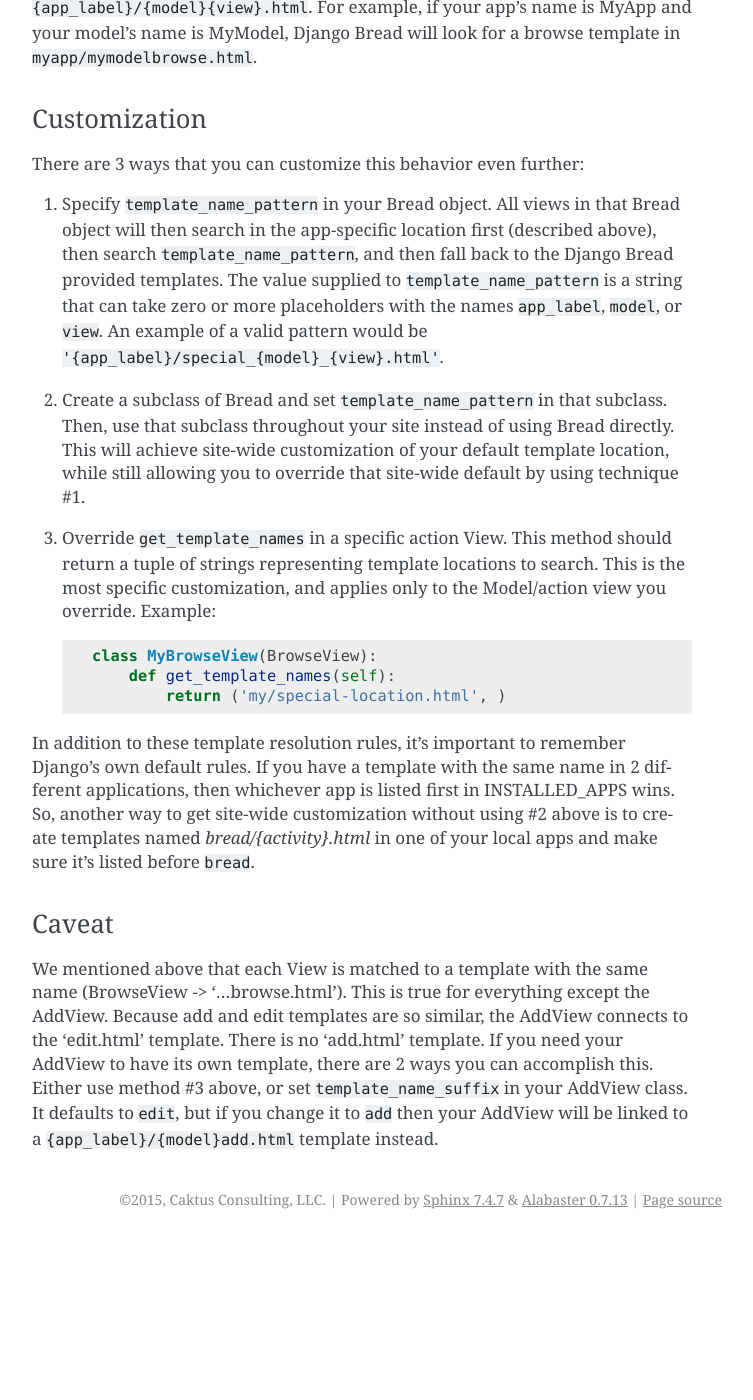
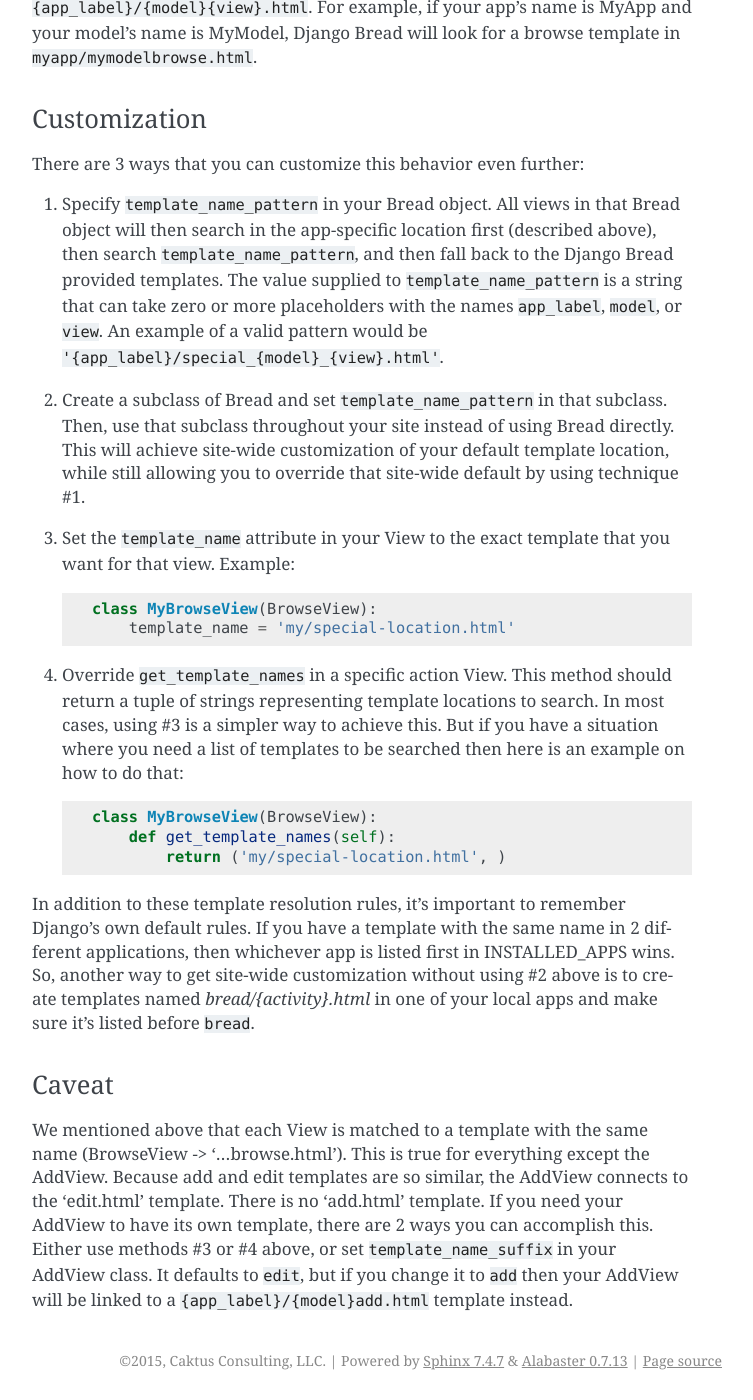
Before and after one commit to caktus/django_bread, a Sphinx documentation site: the page built from docs/templates.rst, in a window 1280 px wide and 1400 px high, scrolled down 1008 px. Shown: the whole window, without its empty margins (388-1141 px from the left). Built offline with Sphinx 7.4.7, drawn with Linux system fonts in a browser that asks for light colours; pages that are not in the unit, such as notebooks, are missing from menus; before the commit the page ends 2247 px from its top, so only the background shows below that.

Commit message:
Found an easier way to customize a specific View's template

```diff
--- a/docs/templates.rst
+++ b/docs/templates.rst
@@ -66,9 +66,19 @@ There are 3 ways that you can customize this behavior even further:
    customization of your default template location, while still allowing you to override that
    site-wide default by using technique #1.
 
-3. Override ``get_template_names`` in a specific action View. This method should return a tuple of
-   strings representing template locations to search. This is the most specific customization, and
-   applies only to the Model/action view you override. Example:
+3. Set the ``template_name`` attribute in your View to the exact template that you want for that
+   view. Example:
+
+   .. code-block:: python
+
+      class MyBrowseView(BrowseView):
+          template_name = 'my/special-location.html'
+
+
+4. Override ``get_template_names`` in a specific action View. This method should return a tuple of
+   strings representing template locations to search. In most cases, using #3 is a simpler way to
+   achieve this. But if you have a situation where you need a list of templates to be searched then
+   here is an example on how to do that:
 
    .. code-block:: python
 
@@ -89,6 +99,6 @@ We mentioned above that each View is matched to a template with the same name (B
 '...browse.html'). This is true for everything except the AddView. Because add and edit templates
 are so similar, the AddView connects to the 'edit.html' template. There is no 'add.html' template.
 If you need your AddView to have its own template, there are 2 ways you can accomplish this. Either
-use method #3 above, or set ``template_name_suffix`` in your AddView class. It defaults to ``edit``,
-but if you change it to ``add`` then your AddView will be linked to a
+use methods #3 or #4 above, or set ``template_name_suffix`` in your AddView class. It defaults to
+``edit``, but if you change it to ``add`` then your AddView will be linked to a
 ``{app_label}/{model}add.html`` template instead.
```
